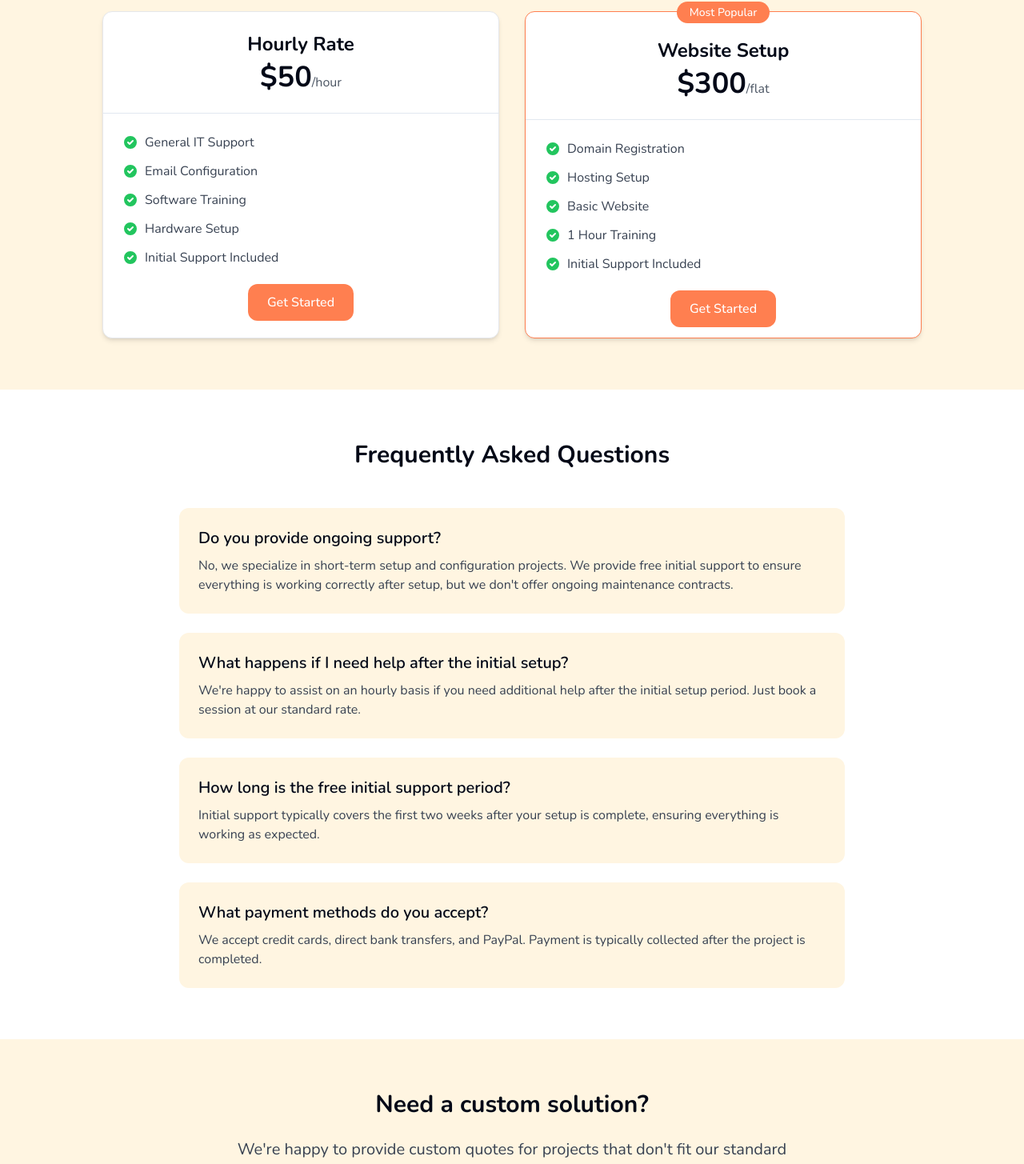
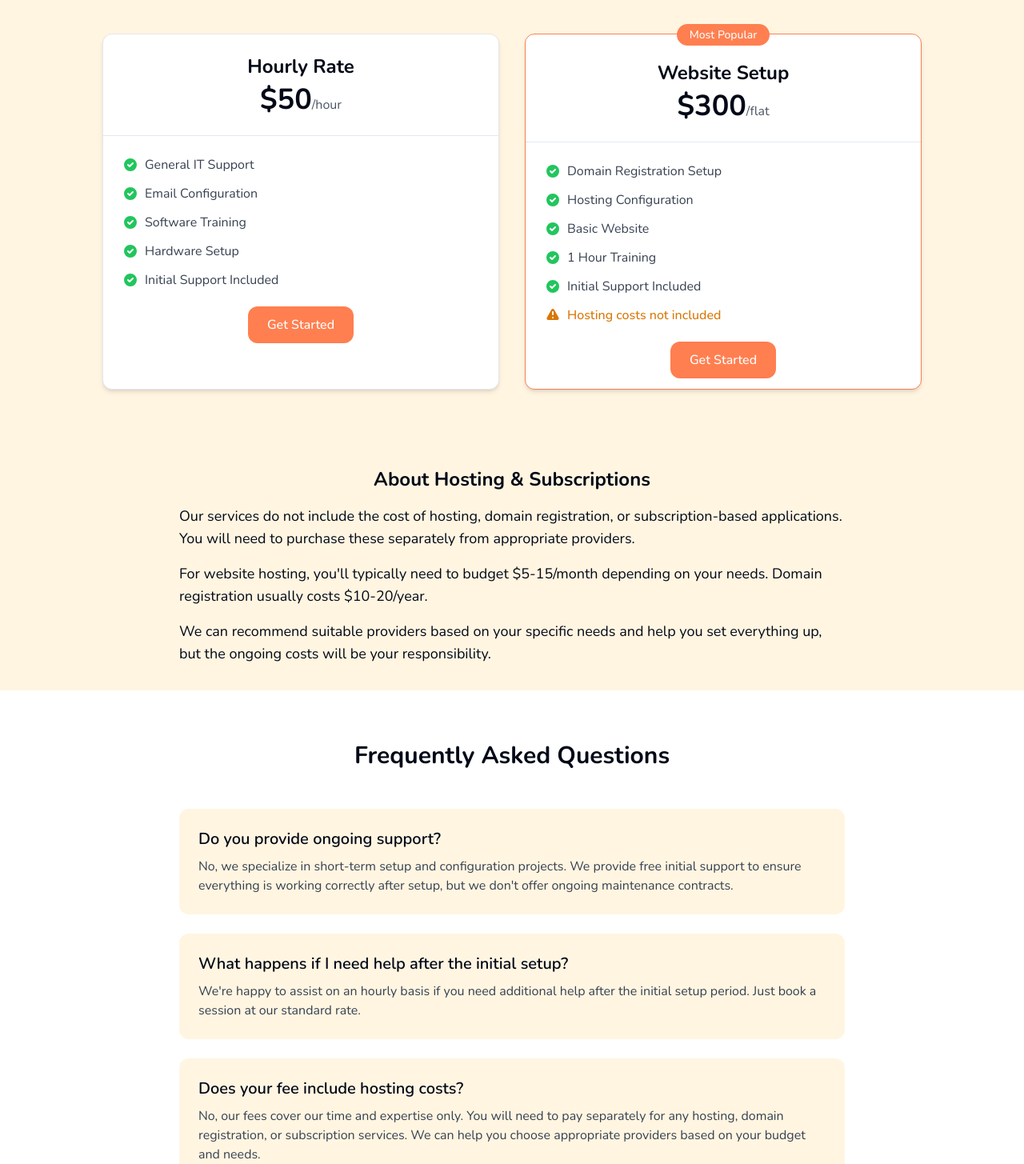
Before and after one commit to rensmith-business-projects/simple-start-site-build, a React (Vite) app: page /pricing in a window 1280 px wide. Shown: the part 402-1857 px from the top of the page at 80% size. Built offline with nearby package versions, Linux system fonts and the light colour scheme.

Commit message:
Clarify hosting requirements
Update the app to reflect that users must provide their own hosting.

```diff
--- a/src/pages/Pricing.tsx
+++ b/src/pages/Pricing.tsx
@@ -10,7 +10,7 @@ const Pricing = () => {
         <div className="container mx-auto text-center">
           <h1 className="text-4xl md:text-5xl font-bold mb-6">Simple, Transparent Pricing</h1>
           <p className="text-xl text-gray-700 max-w-3xl mx-auto">
-            We offer straightforward pricing with no hidden costs, no ongoing fees, and initial support included for free.
+            We offer straightforward pricing with no hidden costs, no ongoing fees, and initial support included for free. Note: All hosting and subscription costs must be provided separately by you.
           </p>
         </div>
       </section>
@@ -87,13 +87,13 @@ const Pricing = () => {
                     <svg xmlns="http://www.w3.org/2000/svg" className="h-5 w-5 text-green-500 mr-2" viewBox="0 0 20 20" fill="currentColor">
                       <path fillRule="evenodd" d="M10 18a8 8 0 100-16 8 8 0 000 16zm3.707-9.293a1 1 0 00-1.414-1.414L9 10.586 7.707 9.293a1 1 0 00-1.414 1.414l2 2a1 1 0 001.414 0l4-4z" clipRule="evenodd" />
                     </svg>
-                    <span className="text-gray-700">Domain Registration</span>
+                    <span className="text-gray-700">Domain Registration Setup</span>
                   </li>
                   <li className="flex items-center">
                     <svg xmlns="http://www.w3.org/2000/svg" className="h-5 w-5 text-green-500 mr-2" viewBox="0 0 20 20" fill="currentColor">
                       <path fillRule="evenodd" d="M10 18a8 8 0 100-16 8 8 0 000 16zm3.707-9.293a1 1 0 00-1.414-1.414L9 10.586 7.707 9.293a1 1 0 00-1.414 1.414l2 2a1 1 0 001.414 0l4-4z" clipRule="evenodd" />
                     </svg>
-                    <span className="text-gray-700">Hosting Setup</span>
+                    <span className="text-gray-700">Hosting Configuration</span>
                   </li>
                   <li className="flex items-center">
                     <svg xmlns="http://www.w3.org/2000/svg" className="h-5 w-5 text-green-500 mr-2" viewBox="0 0 20 20" fill="currentColor">
@@ -113,6 +113,12 @@ const Pricing = () => {
                     </svg>
                     <span className="text-gray-700">Initial Support Included</span>
                   </li>
+                  <li className="flex items-center text-amber-600">
+                    <svg xmlns="http://www.w3.org/2000/svg" className="h-5 w-5 text-amber-600 mr-2" viewBox="0 0 20 20" fill="currentColor">
+                      <path fillRule="evenodd" d="M8.257 3.099c.765-1.36 2.722-1.36 3.486 0l5.58 9.92c.75 1.334-.213 2.98-1.742 2.98H4.42c-1.53 0-2.493-1.646-1.743-2.98l5.58-9.92zM11 13a1 1 0 11-2 0 1 1 0 012 0zm-1-8a1 1 0 00-1 1v3a1 1 0 002 0V6a1 1 0 00-1-1z" clipRule="evenodd" />
+                    </svg>
+                    <span className="text-amber-600 font-medium">Hosting costs not included</span>
+                  </li>
                 </ul>
                 <div className="mt-8 text-center">
                   <Link to="/contact" className="bg-orange text-white px-6 py-3 rounded-lg font-medium transition-all duration-300 hover:bg-orange-light hover:shadow-md">
@@ -125,7 +131,23 @@ const Pricing = () => {
         </div>
       </section>
 
-      {/* FAQ Section - update to address no ongoing support */}
+      {/* Hosting Notice */}
+      <section className="py-8 px-4 bg-cream">
+        <div className="container mx-auto max-w-4xl">
+          <h2 className="text-2xl font-bold mb-4 text-center">About Hosting & Subscriptions</h2>
+          <p className="text-lg mb-4">
+            Our services do not include the cost of hosting, domain registration, or subscription-based applications. You will need to purchase these separately from appropriate providers.
+          </p>
+          <p className="text-lg mb-4">
+            For website hosting, you'll typically need to budget $5-15/month depending on your needs. Domain registration usually costs $10-20/year.
+          </p>
+          <p className="text-lg">
+            We can recommend suitable providers based on your specific needs and help you set everything up, but the ongoing costs will be your responsibility.
+          </p>
+        </div>
+      </section>
+
+      {/* FAQ Section */}
       <section className="py-16 bg-white px-4">
         <div className="container mx-auto max-w-4xl">
           <h2 className="text-3xl font-bold mb-12 text-center">Frequently Asked Questions</h2>
@@ -142,6 +164,13 @@ const Pricing = () => {
               <h3 className="text-xl font-semibold mb-2">What happens if I need help after the initial setup?</h3>
               <p className="text-gray-700">
                 We're happy to assist on an hourly basis if you need additional help after the initial setup period. Just book a session at our standard rate.
+              </p>
+            </div>
+
+            <div className="bg-cream p-6 rounded-lg">
+              <h3 className="text-xl font-semibold mb-2">Does your fee include hosting costs?</h3>
+              <p className="text-gray-700">
+                No, our fees cover our time and expertise only. You will need to pay separately for any hosting, domain registration, or subscription services. We can help you choose appropriate providers based on your budget and needs.
               </p>
             </div>
 
--- a/src/pages/Services.tsx
+++ b/src/pages/Services.tsx
@@ -13,7 +13,7 @@ const Services = () => {
           <line x1="12" y1="17" x2="12" y2="21"></line>
         </svg>
       ),
-      description: "Get your business online with our website setup service. We handle domain registration, hosting setup, and basic website configuration with initial support included for free."
+      description: "Get your business online with our website setup service. We handle domain registration, hosting configuration, and basic website setup. Note: Hosting costs are not included and must be provided by you."
     },
     {
       id: 2,
@@ -24,7 +24,7 @@ const Services = () => {
           <polyline points="22,6 12,13 2,6"></polyline>
         </svg>
       ),
-      description: "Professional email setup with your domain name. We configure your email accounts, set up forwarding, and help you access your email from all your devices."
+      description: "Professional email setup with your domain name. We configure your email accounts, set up forwarding, and help you access your email from all your devices. Email hosting must be provided by you."
     },
     {
       id: 3,
@@ -34,7 +34,7 @@ const Services = () => {
           <path d="M18 10h-1.26A8 8 0 1 0 9 20h9a5 5 0 0 0 0-10z"></path>
         </svg>
       ),
-      description: "Get set up with the right cloud applications for your business needs, including CRM systems, project management tools, and other productivity software."
+      description: "Get set up with the right cloud applications for your business needs, including CRM systems, project management tools, and other productivity software. You'll need to cover the subscription costs for these services."
     },
     {
       id: 4,
@@ -92,7 +92,7 @@ const Services = () => {
         <div className="container mx-auto text-center">
           <h1 className="text-4xl md:text-5xl font-bold mb-6">Our Services</h1>
           <p className="text-xl text-gray-700 max-w-3xl mx-auto mb-8">
-            We offer a variety of tech services to help you get you up and running with minimal hassle. Free initial support included with all services.
+            We offer a variety of tech services to help you get you up and running with minimal hassle. Free initial support included with all services. Note: All hosting and subscription costs must be provided by you.
           </p>
         </div>
       </section>
@@ -111,6 +111,19 @@ const Services = () => {
               </Card>
             ))}
           </div>
+        </div>
+      </section>
+
+      {/* Hosting Notice */}
+      <section className="py-8 px-4 bg-cream">
+        <div className="container mx-auto text-center max-w-3xl">
+          <h2 className="text-2xl font-bold mb-4">Important Note About Hosting</h2>
+          <p className="text-lg mb-4">
+            Our services focus on setup, configuration, and training. You will need to provide and pay for your own hosting services, domain registrations, and any subscription-based applications.
+          </p>
+          <p className="text-lg">
+            We're happy to recommend suitable hosting providers based on your specific needs and budget.
+          </p>
         </div>
       </section>
 
```
